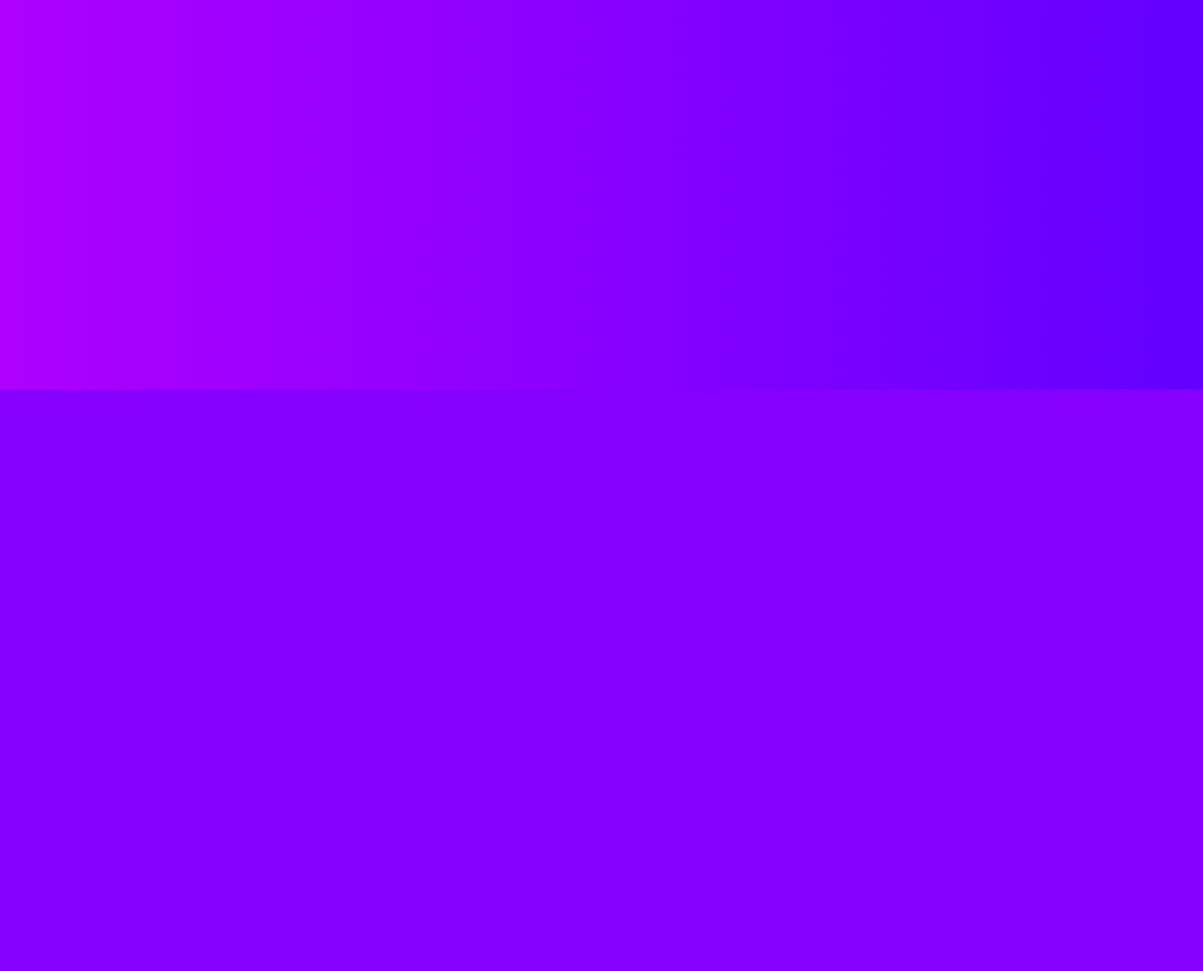
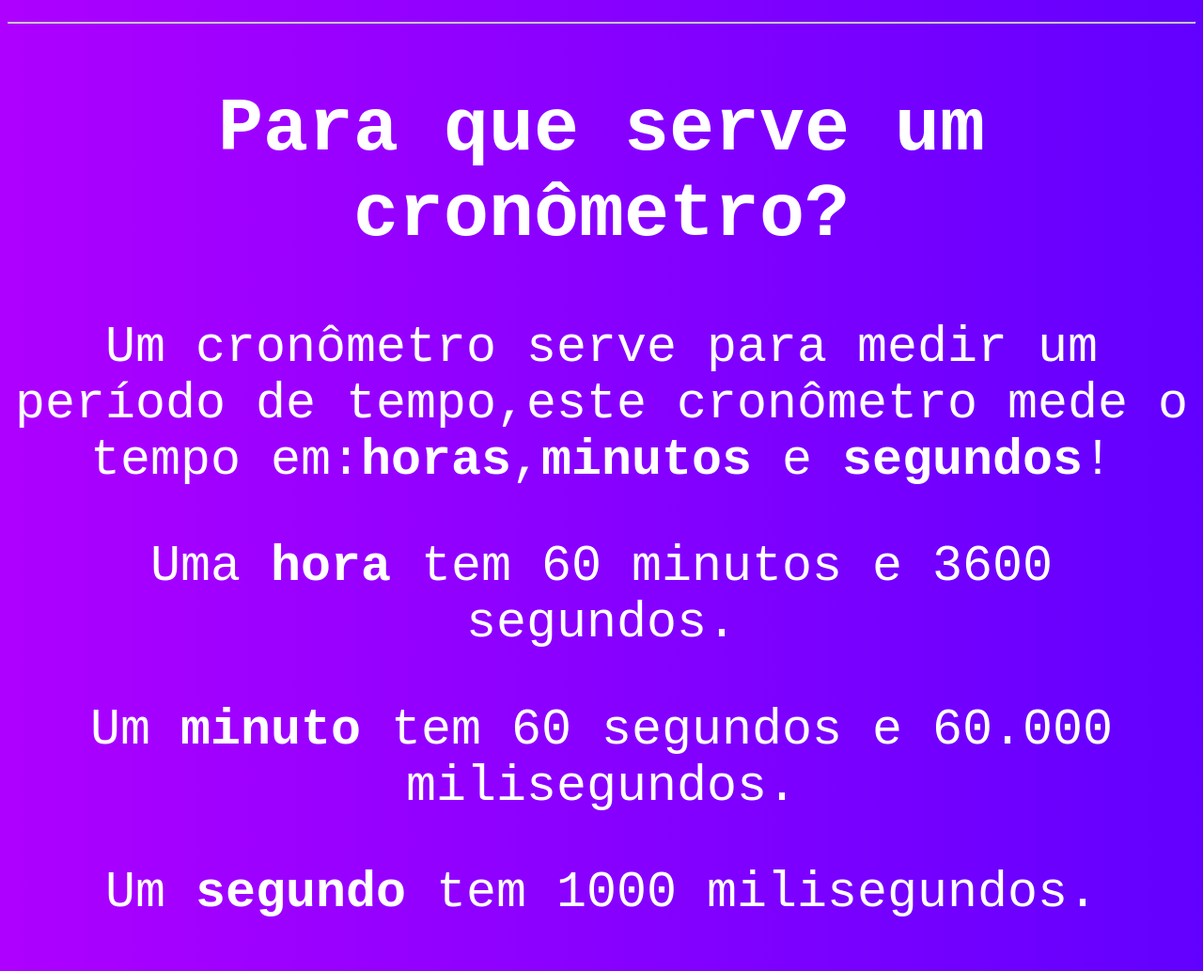
Before and after one commit to sergiojunior13/Cronometro, a plain HTML site: page index.html in a window 1280 px wide. Shown: the part 386-1419 px from the top of the page at 94% size. Before the commit the page ends 800 px from the top, so only its background shows below. Drawn offline with Linux system fonts and the light colour scheme.

Commit message:
Update index.html

```diff
--- a/index.html
+++ b/index.html
@@ -31,6 +31,16 @@
             <button onclick="stop()" id="stop" class="item">Stop</button>
             <button class="startt" id="start">Start</button>
         </div>
+         <hr>
+        <div id="conteudo">
+            <h1>
+                Para que serve um cronômetro?
+            </h1>
+            <p>Um cronômetro serve para medir um período de tempo,este cronômetro mede o tempo em:<strong>horas</strong>,<strong>minutos</strong> e <strong>segundos</strong>!</p>
+            <p>Uma <strong>hora</strong> tem 60 minutos e 3600 segundos.</p>
+            <p>Um <strong>minuto</strong> tem 60 segundos e 60.000 milisegundos.</p>
+            <p>Um <strong>segundo</strong> tem 1000 milisegundos.</p>
+        </div>
     </section>
     <script src="cronometro.js"></script>
 </body>
```
